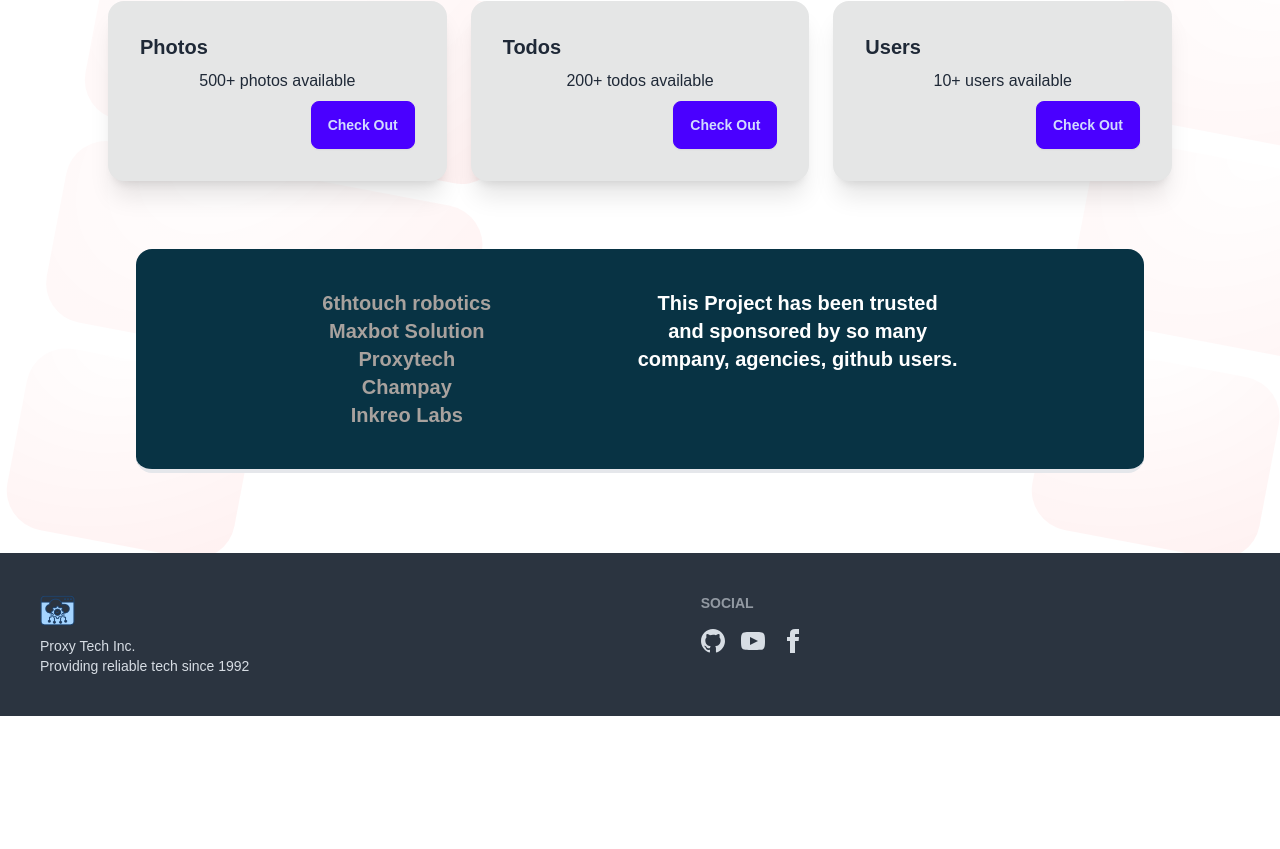
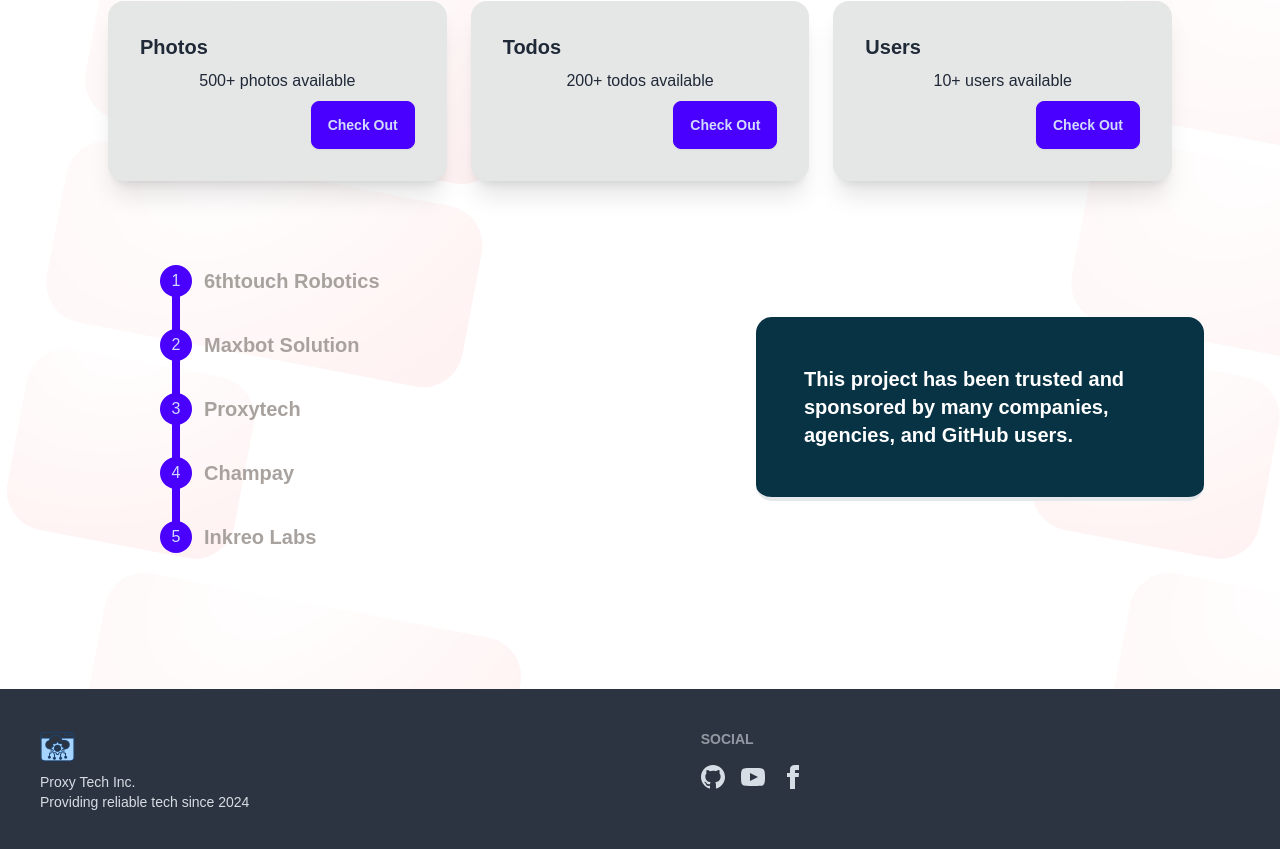
Before and after one commit to ibeh-promise/api-emulator, a Next.js app: page / in a window 1280 px wide. Shown: the part 1572-2421 px from the top of the page. Before the commit the page ends 2288 px from the top, so only its background shows below. Built offline with nearby package versions, Linux system fonts and the light colour scheme.

Commit message:
made corrections to the Sponsors page

```diff
--- a/app/components/Footer.tsx
+++ b/app/components/Footer.tsx
@@ -9,7 +9,7 @@ export default function Footer() {
         <p>
           Proxy Tech Inc.
           <br />
-          Providing reliable tech since 1992
+          Providing reliable tech since 2024
         </p>
       </aside>
       <nav>
--- a/app/components/Sponsors.tsx
+++ b/app/components/Sponsors.tsx
@@ -2,21 +2,30 @@ import React from "react";
 
 export default function Sponsors() {
   return (
-    <div className="hero">
-      <div className="flex flex-col md:flex-row justify-evenly rounded-2xl border-b-4 border-b-base-400 bg-cyan-950 w-[90%] p-10 text-stone-400 mt-10">
-        <div className="">
-          <h1 className="font-extrabold text-xl">6thtouch robotics</h1>
+    <div className="hero box-content flex flex-col md:flex-row justify-center items-center gap-10 p-10 w-full">
+      <div className="steps steps-vertical w-[90%] md:w-[50%] text-stone-400">
+        <div className="step step-primary">
+          <h1 className="font-extrabold text-xl">6thtouch Robotics</h1>
+        </div>
+        <div className="step step-primary">
           <h1 className="font-extrabold text-xl">Maxbot Solution</h1>
+        </div>
+        <div className="step step-primary">
           <h1 className="font-extrabold text-xl">Proxytech</h1>
+        </div>
+        <div className="step step-primary">
           <h1 className="font-extrabold text-xl">Champay</h1>
+        </div>
+        <div className="step step-primary">
           <h1 className="font-extrabold text-xl">Inkreo Labs</h1>
         </div>
-        <div className="">
-          <h1 className="font-bold text-white text-xl w-80">
-            This Project has been trusted and sponsored by so many company,
-            agencies, github users.
-          </h1>
-        </div>
+      </div>
+
+      <div className="rounded-2xl border-b-4 border-b-base-400 bg-cyan-950 p-12 w-[90%] md:w-[40%] text-center md:text-left">
+        <h1 className="font-bold text-white text-xl">
+          This project has been trusted and sponsored by many companies,
+          agencies, and GitHub users.
+        </h1>
       </div>
     </div>
   );
```
